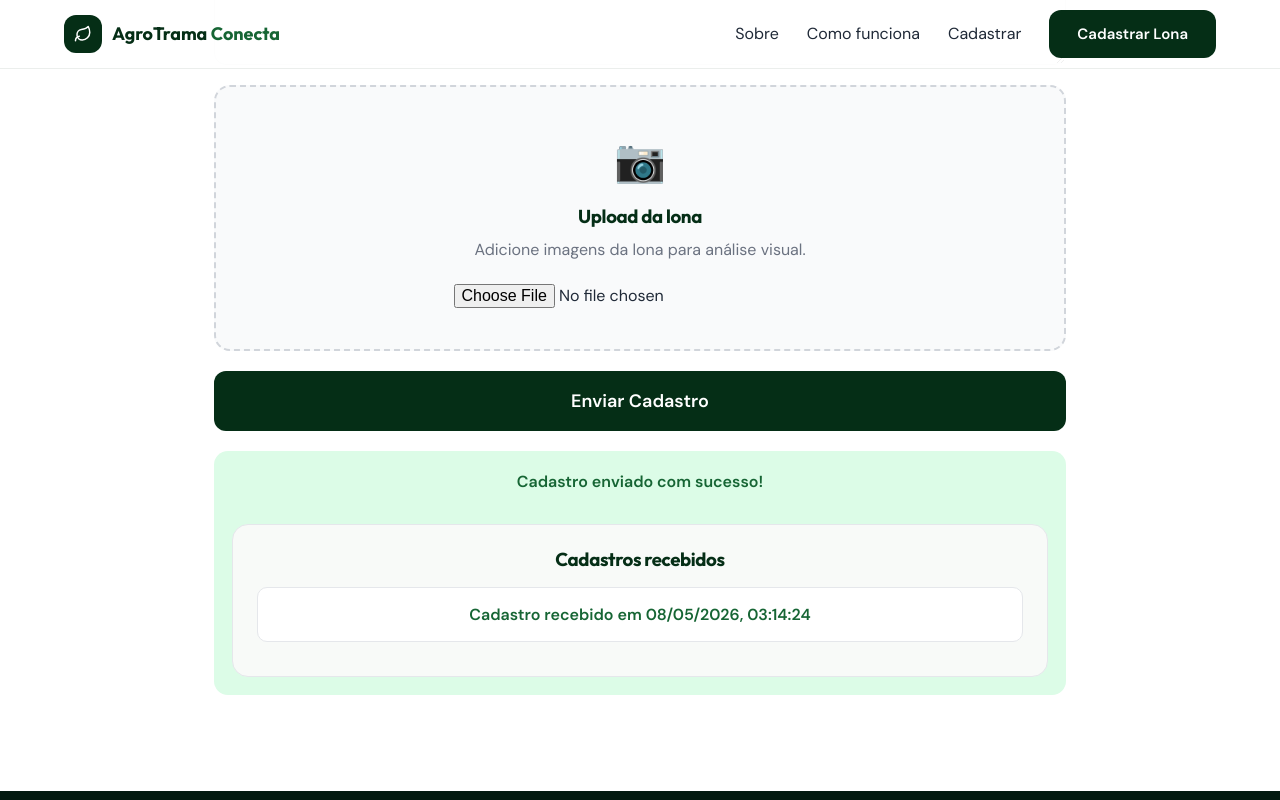
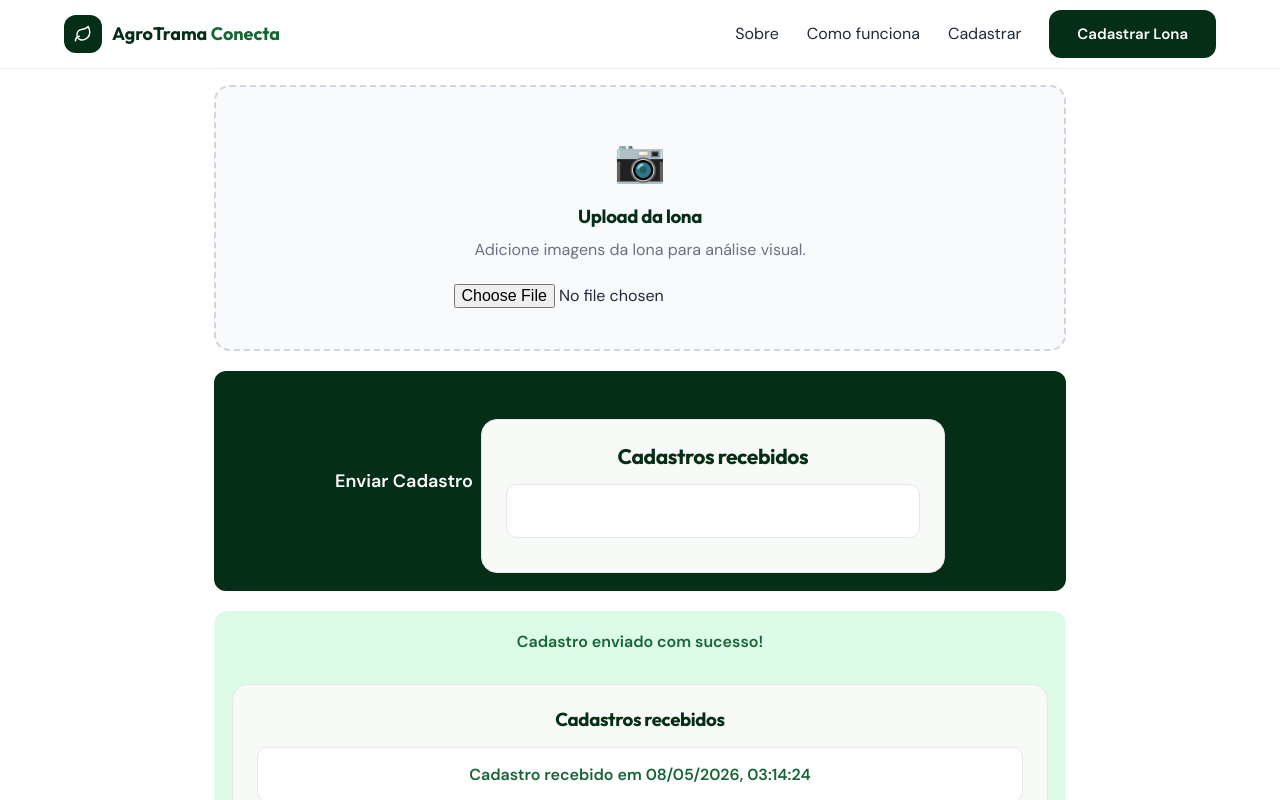
Before and after one commit to cauagomack/vitejs-vite-cwp45zcg, a React (Vite) app: page / in a window 1280 px wide. Both pictures are taken after a click on the button "Enviar Cadastro". Shown: the part 3333-4133 px from the top of the page. Built offline with nearby package versions, Linux system fonts and the light colour scheme.

Commit message:
Adiciona lista dinâmica de cadastros

```diff
--- a/src/App.tsx
+++ b/src/App.tsx
@@ -765,6 +765,36 @@ function App() {
   }}
 >
   Enviar Cadastro
+  {cadastros.length > 0 && (
+  <div
+    style={{
+      marginTop: 30,
+      background: "#F8FAF8",
+      padding: 24,
+      borderRadius: 16,
+      border: "1px solid #E5E7EB",
+    }}
+  >
+    <h3 style={{ marginBottom: 16 }}>
+      Cadastros recebidos
+    </h3>
+
+    {cadastros.map((cadastro, index) => (
+      <div
+        key={index}
+        style={{
+          padding: 14,
+          background: "#fff",
+          borderRadius: 10,
+          marginBottom: 10,
+          border: "1px solid #E5E7EB",
+        }}
+      >
+        {cadastro}
+      </div>
+    ))}
+  </div>
+)}
 </button>
 {
   enviado && (
```
